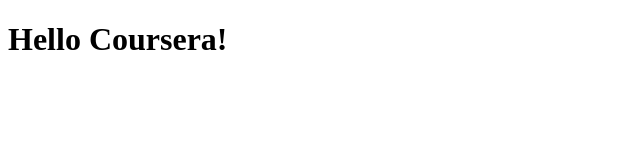
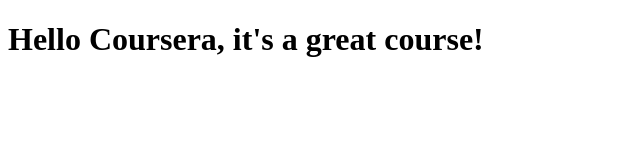
Before and after one commit to zwaidelich/coursera-test, a plain HTML site: page site/index.html in a window 1280 px wide. Shown: the whole page, without its empty margins (0-640 px from the left). Drawn offline with Linux system fonts and the light colour scheme.

Commit message:
Changes made to page.

```diff
--- a/site/index.html
+++ b/site/index.html
@@ -4,6 +4,6 @@
 	<title>Hello Coursera!</title>
 </head>
 <body>
-<h1>Hello Coursera!</h1>
+<h1>Hello Coursera, it's a great course!</h1>
 </body>
 </html>
```
